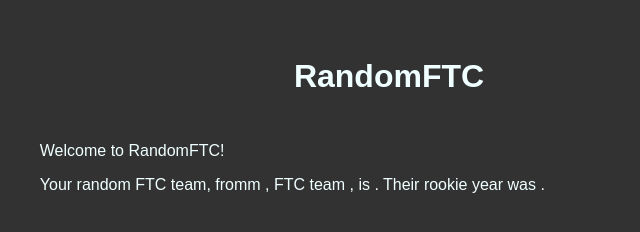
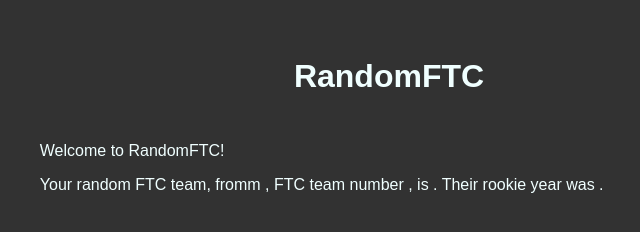
Before and after one commit to Iris-TheRainbow/RandomFTC, a website: page index.html in a window 1280 px wide. Shown: the whole page, without its empty margins (251-891 px from the left). Drawn offline with nearby package versions, Linux system fonts and the light colour scheme; no server answers.

Commit message:
spelling change

```diff
--- a/index.html
+++ b/index.html
@@ -44,7 +44,7 @@
         Welcome to RandomFTC!
       </p>
       <p>
-        Your random FTC team, fromm <b><span id="citycountry"></span></b>, FTC team <b><span id="number"></span></b>, is <b><span id="name"></span></b>. Their rookie year was <b><span id="year"></span></b>.
+        Your random FTC team, fromm <b><span id="citycountry"></span></b>, FTC team number <b><span id="number"></span></b>, is <b><span id="name"></span></b>. Their rookie year was <b><span id="year"></span></b>.
       </p>
 
     </div>
```
